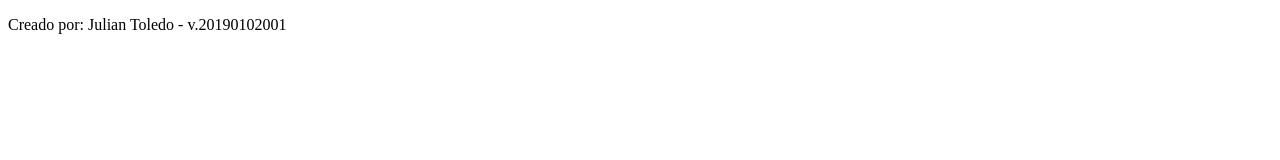
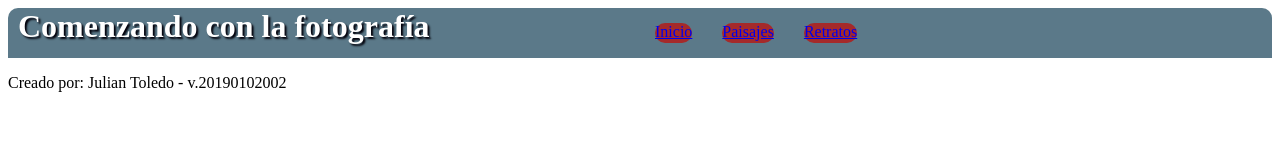
Before and after one commit to JulianToledoGT/NU_CSS_y_RWD_ExamenFinal, a plain HTML site: page index.html in a window 1280 px wide. Drawn offline with Linux system fonts and the light colour scheme.

Commit message:
primeras pruebas de estilo

```diff
--- /dev/null
+++ b/css/estilos.css
@@ -0,0 +1,51 @@
+h1{
+  margin: 0px 10px;
+}
+.vinculo01{
+  float: left;
+  height: 20px;
+  background-color: brown;
+  margin: 15px;
+  border-radius: 10px;
+}
+#encabezado01{
+  background-color: #5b7989;
+  border-radius: 10px 10px 0px 0px;
+  color: white;
+  height: 50px;
+  width: 100%;
+}
+#titulo01, #menu01{
+  float: left;
+  width: 50%;
+  margin: 0;
+}
+#titulo01{
+  text-shadow: 2px 2px 2px #02010a;
+}
+/*
+a{
+  font-family: sans-serif;
+  color: white;
+}
+div{
+  width: 100%;
+  height: 20px;
+  background-color: brown;
+}
+div:hover{
+  background-color: darkred;
+}
+.principal_contenido{
+  height: 60px;
+  width: 70%;
+  background-color: cornflowerblue;
+  float: left;
+}
+.principal_menu{
+  height: 60px;
+  width: 30%;
+  background-color: darkgoldenrod;
+  float: left;
+}
+*/
--- a/index.html
+++ b/index.html
@@ -9,12 +9,34 @@
     <meta name="keywords" content="Fotografía"/>
     <meta name="robots" content="all"/>
     <meta name="revisit-after" content="1 month"/>
-    <title></title>
+    <title>Comenzando con la Fotografía</title>
+    <link rel="stylesheet" href="css/estilos.css">
   </head>
   <body>
-    <header></header>
+    <header>
+      <div id="encabezado01">
+        <div id="titulo01">
+          <h1>Comenzando con la fotografía</h1>
+        </div>
+        <div id="menu01">
+          <div class="vinculo01">
+            <a href="#">Inicio</a>
+          </div>
+          <div class="vinculo01">
+            <a href="#">Paisajes</a>
+          </div>
+          <div class="vinculo01">
+            <a href="#">Retratos</a>
+          </div>
+        </div>
+      </div>
+    </header>
+    <section class="principal_contenido">
+    </section>
+    <aside class="principal_menu">
+    </aside>
     <footer>
-      <p>Creado por: Julian Toledo - v.20190102001</p>
+      <p>Creado por: Julian Toledo - v.20190102002</p>
     </footer>
   </body>
 </html>
```
